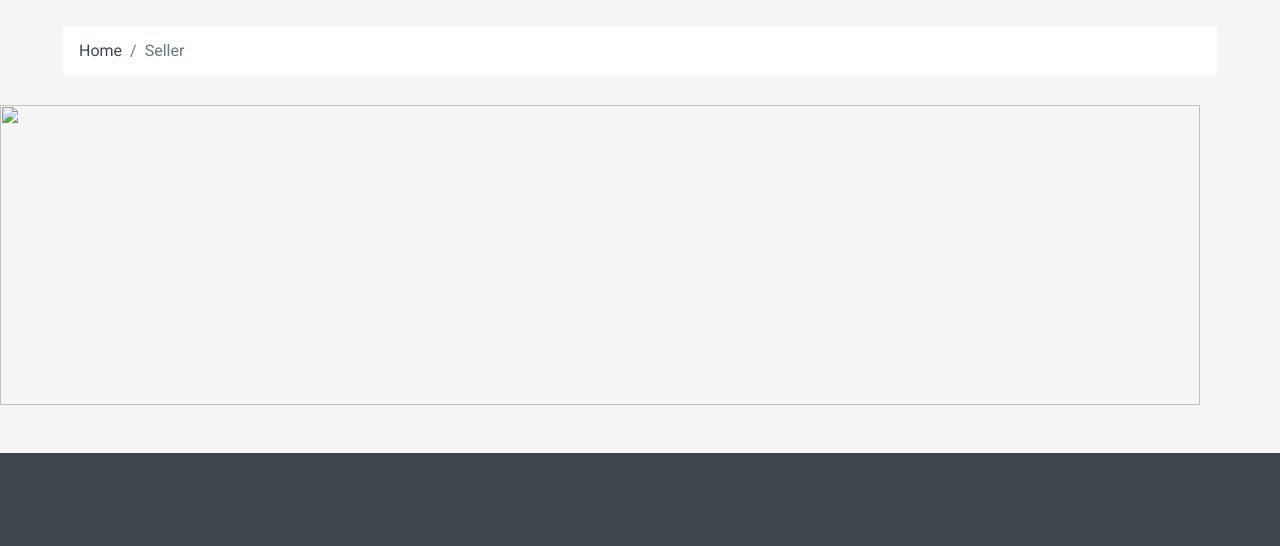
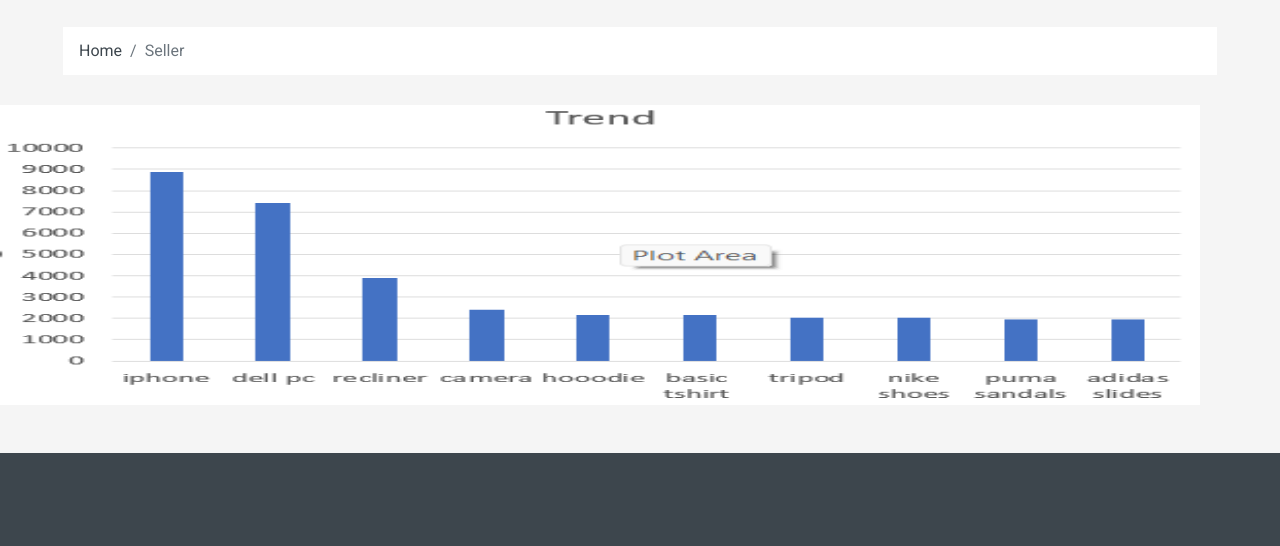
Before and after one commit to YashDalwani/FastBuy-0.1, a plain HTML site: page web/seller.html in a window 1280 px wide. Shown: the part 189-735 px from the top of the page. Drawn offline with nearby package versions, Linux system fonts and the light colour scheme.

Commit message:
Finalwebpage11

```diff
--- a/web/seller.html
+++ b/web/seller.html
@@ -190,7 +190,7 @@
 
 
     <div class="seller">
-        <img src="-----ADD GRAPH HERE------" height="300px" width="1200px" justify="centre">
+        <img src="img/Screenshot 2022-07-27 075524.png" height="300px" width="1200px" justify="centre">
     </div>
 
     <!-- Footer Start -->
```
Also changed, not shown: web/img/Screenshot 2022-07-27 075524.png (added).
